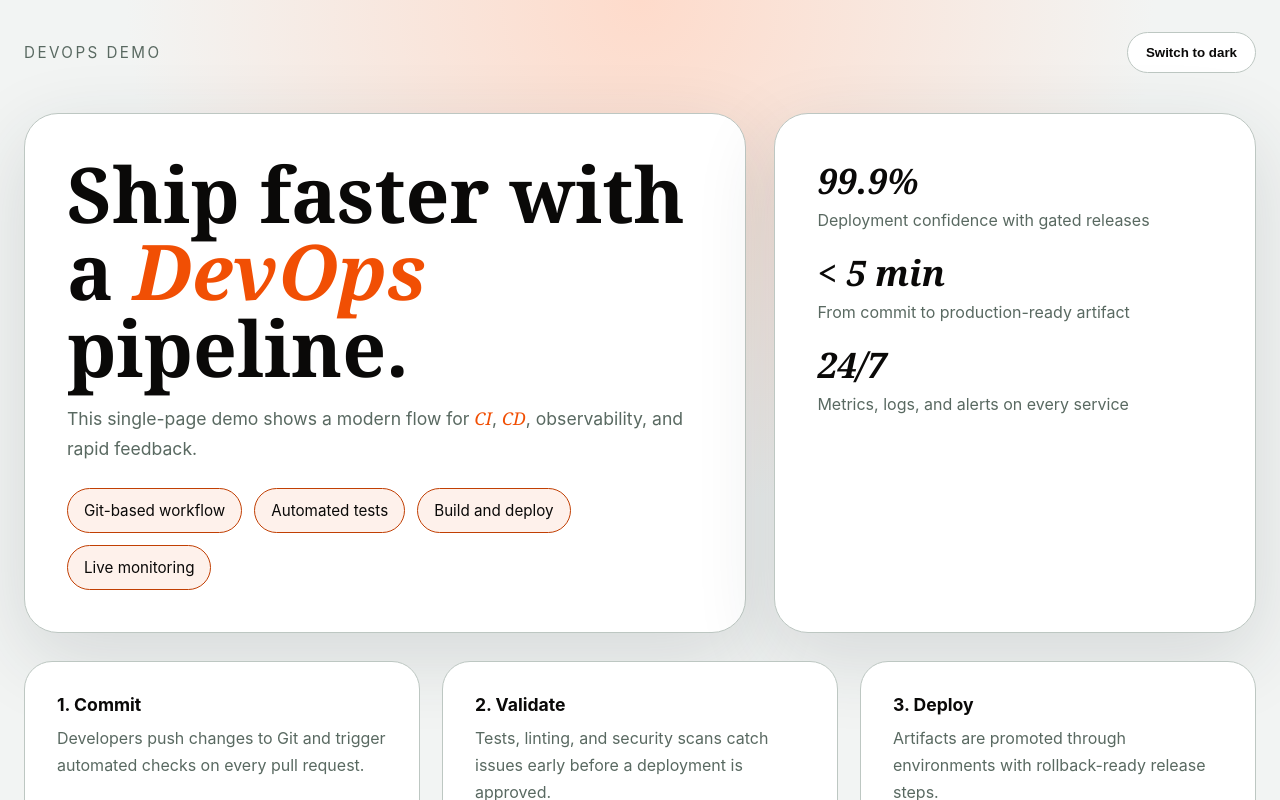
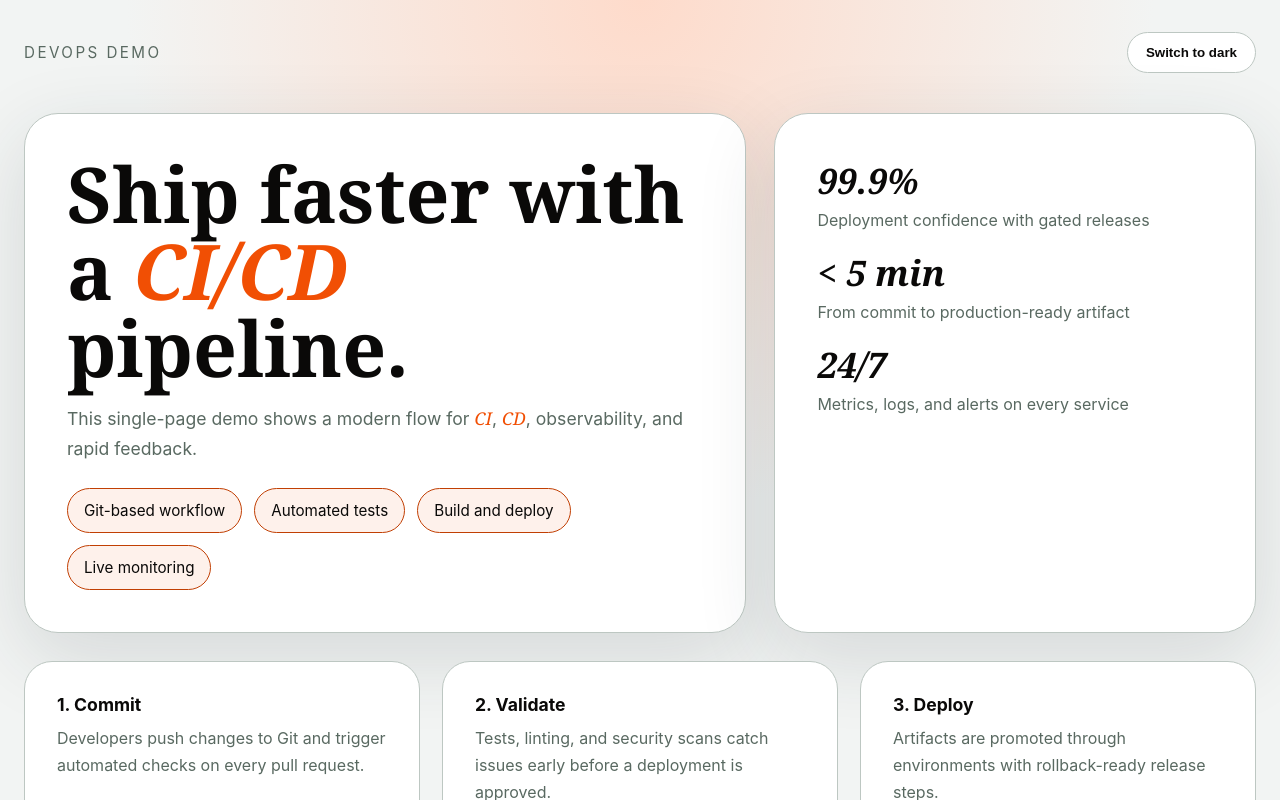
Before and after one commit to Patrix726/agile-devops-demo, a React (Vite) app: page / in a window 1280 px wide. Shown: the top 800 px of the page. Built offline with nearby package versions, Linux system fonts and the light colour scheme; the HTML template or start-up script is replaced by a standard one.

Commit message:
some changes

```diff
--- a/index.html
+++ b/index.html
@@ -1,4 +1,4 @@
-<!doctype html>
+<!DOCTYPE html>
 <html lang="en">
 	<head>
 		<meta charset="utf-8" />
--- a/src/App.jsx
+++ b/src/App.jsx
@@ -42,7 +42,9 @@ export default function App() {
 		return {
 			page: {
 				minHeight: "100vh",
-				background: `radial-gradient(circle at top, ${darkMode ? "#40606f" : "#fedbcb"} 0%, ${bg} 42%)`,
+				background: `radial-gradient(circle at top, ${
+					darkMode ? "#40606f" : "#fedbcb"
+				} 0%, ${bg} 42%)`,
 				color: text,
 				fontFamily:
 					'Inter, system-ui, -apple-system, BlinkMacSystemFont, "Segoe UI", sans-serif',
@@ -181,7 +183,7 @@ export default function App() {
 					<section style={styles.panel}>
 						<h1 style={styles.headline}>
 							Ship faster with a{" "}
-							<span style={styles.accent}>DevOps</span> pipeline.
+							<span style={styles.accent}>CI/CD</span> pipeline.
 						</h1>
 						<p style={styles.subtitle}>
 							This single-page demo shows a modern flow for{" "}
```
Lines whose indentation alone changed are shown as unchanged.
